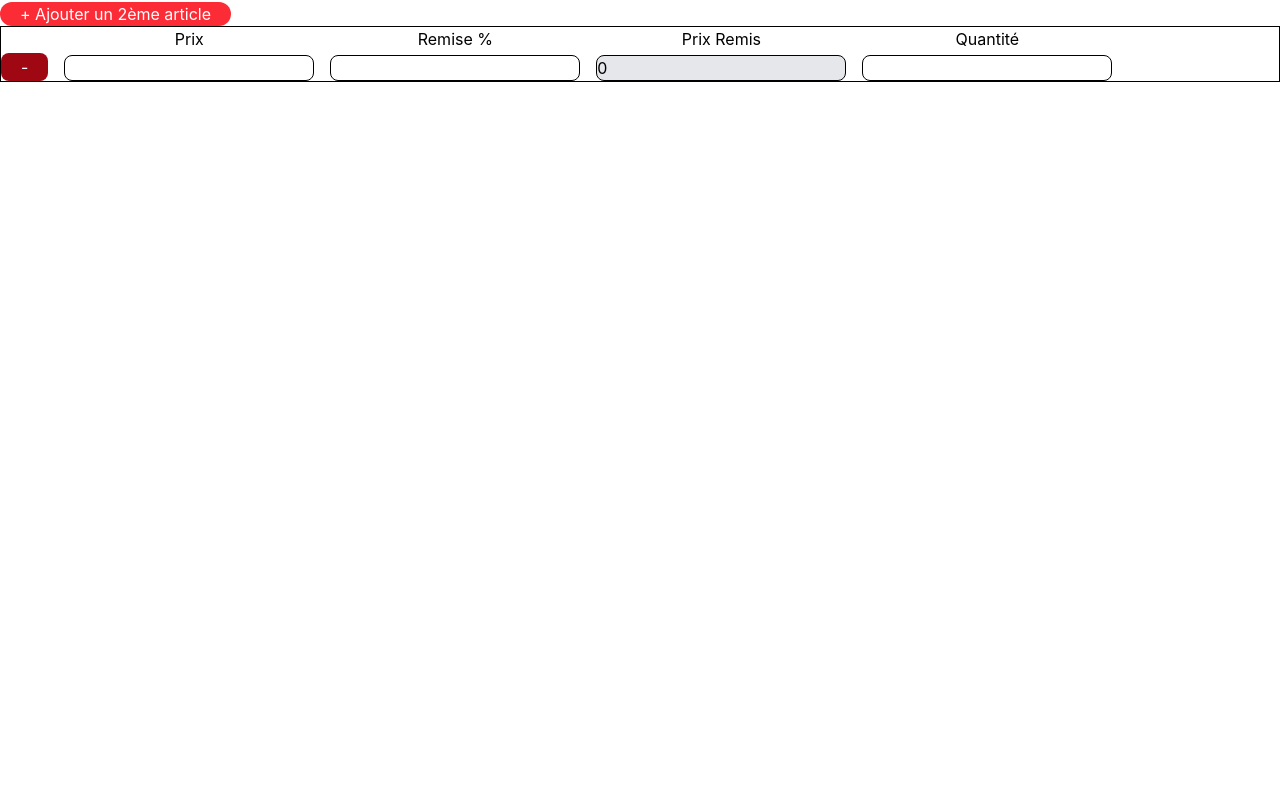
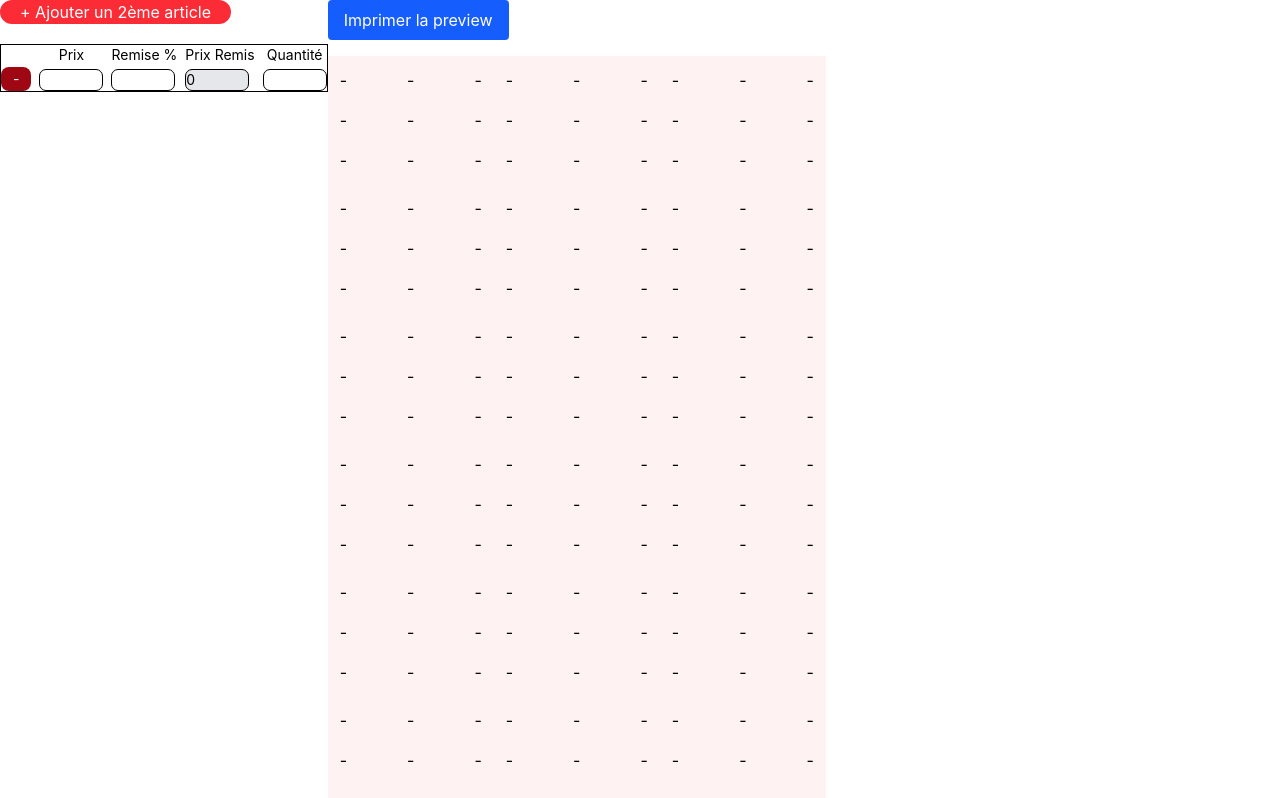
Before and after one commit to EmilPhOniX/Label-Builder, a React (Vite) app: page / in a window 1280 px wide. Shown: the top 798 px of the page. Built offline with nearby package versions, Linux system fonts and the light colour scheme.

Commit message:
feat: refacto de la base, affichage des éléments de la preview

```diff
--- a/src/App.tsx
+++ b/src/App.tsx
@@ -1,35 +1,11 @@
-import { useState } from "react"
-import Article from "./components/Article"
+import ArticleForm from "./components/ArticleForm"
+import Preview from "./components/Preview"
 
 export default function App() {
-  const [articles, setArticles] = useState([0])
-
-  function addArticle() {
-    setArticles((prev) => [...prev, prev.length])
-  }
-
-  function deleteArticle(index: number) {
-    setArticles((prev) => prev.filter((_, i) => i !== index))
-  }
-
   return (
-    <>
-      <button
-        type="button"
-        onClick={addArticle}
-        id="addArticle"
-        className="rounded-2xl bg-red-500 px-5 text-center text-white align-middle">
-        + Ajouter un {articles.length + 1}{articles.length ? "ème" : "er"} article
-      </button>
-      <form
-        id="page-form"
-        className="border"
-        action=""
-      >
-        {articles.map((_, index) => (
-          <Article key={index} onDelete={() => deleteArticle(index)} />
-        ))}
-      </form>
-    </>
+    <div className="flex">
+      <ArticleForm />
+      <Preview />
+    </div>
   )
 }
--- a/src/components/Article.tsx
+++ b/src/components/Article.tsx
@@ -1,50 +1,56 @@
 import { useState } from "react"
+import { updateSheet } from "../updateSheet"
 
-export default function Article({ onDelete }: { onDelete: () => void }) {
-    const [discounted, setDiscounted] = useState(0);
+export default function Article({ id, onDelete }: { id: number; onDelete: () => void }) {
+    const [prix, setPrix] = useState("")
+    const [remise, setRemise] = useState("")
 
-    function getDiscountedPrice() {
-        const priceInput = document.querySelector("#prix input") as HTMLInputElement;
-        const discountInput = document.querySelector("#remise input") as HTMLInputElement;
-        const price = parseFloat(priceInput.value);
-        const discount = parseFloat(discountInput.value);
-
-        setDiscounted(price - (isNaN(price) ? 0 : price * (isNaN(discount) ? 0 : discount) / 100));
-    }
+    const entryPrice = parseFloat(prix)
+    const price = entryPrice * 1.4
+    const discount = parseFloat(remise)
+    const discounted = isNaN(price)
+        ? 0
+        : price - price * (isNaN(discount) ? 0 : discount) / 100
 
     return (
-        <div id="article" className="flex flex-row gap-4">
+        <div id={`${id}`} className="flex flex-col sm:flex-row gap-2">
             <button
                 type="button"
                 onClick={onDelete}
-                className="self-end rounded-lg bg-red-800 px-5 h-7 text-white justify-end"
+                className="self-end rounded-lg bg-red-800 px-3 h-6 text-white justify-end text-sm"
             >
                 -
             </button>
-
-            <div id="prix" className="flex flex-col align-middle gap-1 justify-center text-center">
-                <label>Prix</label>
-                <input onChange={() => getDiscountedPrice()} type="text" />
+            <div className="flex flex-col align-middle gap-1 justify-center text-center">
+                <label className="text-sm">Prix</label>
+                <input
+                    value={prix}
+                    onChange={(e) => setPrix(e.target.value)}
+                    type="text"
+                    className="text-sm w-16"
+                />
             </div>
-
-            <div id="remise" className="flex flex-col align-middle gap-1 justify-center text-center">
-                <label>Remise %</label>
-                <input onChange={() => getDiscountedPrice()} type="text" />
+            <div className="flex flex-col align-middle gap-1 justify-center text-center">
+                <label className="text-sm">Remise %</label>
+                <input
+                    value={remise}
+                    onChange={(e) => setRemise(e.target.value)}
+                    type="text"
+                    className="text-sm w-16"
+                />
             </div>
-
-            <div id="discounted" className="flex flex-col align-middle gap-1 justify-center text-center">
-                <label>Prix Remis</label>
+            <div className="flex flex-col align-middle gap-1 justify-center text-center">
+                <label className="text-sm">Prix Remis</label>
                 <input
-                    value={!isNaN(discounted) ? discounted : 0}
+                    value={discounted ? discounted.toFixed(2) : 0}
                     type="text"
-                    className="bg-gray-200 cursor-not-allowed"
+                    className="bg-gray-200 cursor-not-allowed text-sm w-16"
                     disabled
                 />
             </div>
-
-            <div id="quantite" className="flex flex-col align-middle gap-1 justify-center text-center">
-                <label>Quantité</label>
-                <input type="text" />
+            <div className="flex flex-col align-middle gap-1 justify-center text-center">
+                <label className="text-sm">Quantité</label>
+                <input onChange={() => updateSheet()} type="text" className="text-sm w-16" />
             </div>
         </div>
     )
--- /dev/null
+++ b/src/components/ArticleForm.tsx
@@ -0,0 +1,35 @@
+import { useState } from "react"
+import Article from "../components/Article"
+
+export default function ArticleForm() {
+    const [articles, setArticles] = useState([0])
+
+    function addArticle() {
+        setArticles((prev) => [...prev, prev.length])
+    }
+
+    function deleteArticle(index: number) {
+        setArticles((prev) => prev.filter((_, i) => i !== index))
+    }
+
+    return (
+        <div className="flex flex-col gap-5">
+            <button
+                type="button"
+                onClick={addArticle}
+                id="addArticle"
+                className="rounded-2xl bg-red-500 px-5 text-center text-white align-middle max-w-max">
+                + Ajouter un {articles.length + 1}{articles.length ? "ème" : "er"} article
+            </button>
+            <form
+                id="page-form"
+                className="border"
+                action=""
+            >
+                {articles.map((_, index) => (
+                    <Article key={index} id={index} onDelete={() => deleteArticle(index)} />
+                ))}
+            </form>
+        </div>
+    )
+}
--- /dev/null
+++ b/src/components/ArticleLabel.tsx
@@ -0,0 +1,9 @@
+export default function ArticleLabel() {
+    return (
+        <div className="flex flex-col text-center gap-4">
+            <td id="basePriceCell">-</td>
+            <td id="remiseCell">-</td>
+            <td id="discountedPriceCell">-</td>
+        </div>
+    )
+}
--- /dev/null
+++ b/src/components/Label.tsx
@@ -0,0 +1,11 @@
+import ArticleLabel from "./ArticleLabel"
+
+export default function Label() {
+    return (
+        <div className="flex justify-center gap-15 items-center self-center text-center p-2">
+            <ArticleLabel />
+            <ArticleLabel />
+            <ArticleLabel />
+        </div>
+    )
+}
--- /dev/null
+++ b/src/components/Preview.tsx
@@ -0,0 +1,45 @@
+import Label from "./Label"
+
+// TODO Crée une préview de la page A4 avec les éléments ajoutés
+
+export default function Preview() {
+    const handlePrint = () => {
+        window.print()
+    }
+
+    return (
+        <div className="preview-root">
+            <div className="mb-4 no-print">
+                <button
+                    type="button"
+                    className="rounded bg-blue-600 px-4 py-2 text-white hover:bg-blue-700"
+                    onClick={handlePrint}
+                >
+                    Imprimer la preview
+                </button>
+            </div>
+
+            <div className="print-wrapper">
+                <div className="preview-sheet bg-red-50">
+                    <table className="fiche w-full h-full border-collapse" style={{ minHeight: '100%' }}>
+                        <tbody>
+                            {Array.from({ length: 8 }, (_, rowIndex) => (
+                                <tr key={rowIndex}>
+                                    {Array.from({ length: 3 }, (_, colIndex) => (
+                                        <td
+                                            key={colIndex}
+                                            className="p-1 align-top"
+                                            style={{ width: '33.333%', height: '12.5%' }}
+                                        >
+                                            <Label />
+                                        </td>
+                                    ))}
+                                </tr>
+                            ))}
+                        </tbody>
+                    </table>
+                </div>
+            </div>
+        </div>
+    )
+}
```
